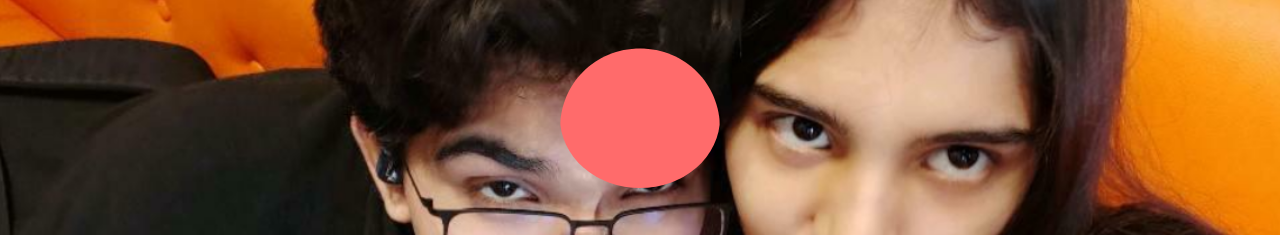
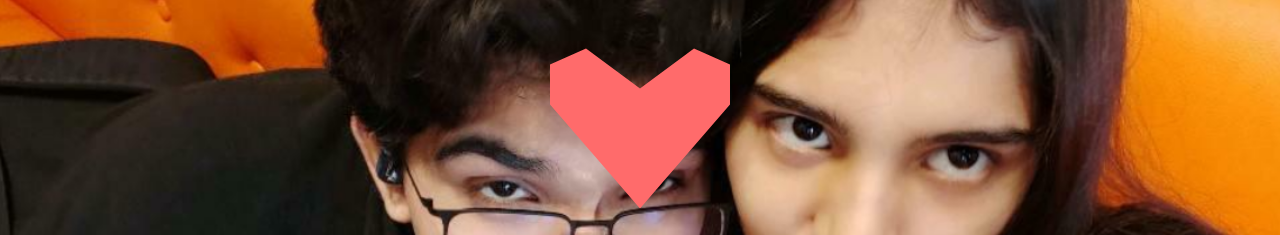
Before and after one commit to devans-hii/valentines, a plain HTML site: page index.html in a window 1280 px wide. Shown: the part 76-311 px from the top of the page. Drawn offline with Linux system fonts and the light colour scheme.

Commit message:
Update index.html

```diff
--- a/index.html
+++ b/index.html
@@ -28,18 +28,27 @@
 
     /* STRAIGHT HEART (NOT ROTATED) */
    .heart {
-      width: 160px;
-      height: 140px;
-      background: #ff6b6b;
+  width: 180px;
+  height: 160px;
   position: absolute;
   left: 50%;
   top: 30px;
   transform: translateX(-50%);
-      border-radius: 50% 50% 50% 50%;
-      clip-path: path("M 80 0 C 35 0 0 35 0 80 C 0 120 40 140 80 140 C 120 140 160 120 160 80 C 160 35 125 0 80 0 Z");
+  background: #ff6b6b;
+  clip-path: polygon(
+    50% 100%,
+    0% 35%,
+    0% 10%,
+    20% 0%,
+    50% 25%,
+    80% 0%,
+    100% 10%,
+    100% 35%
+  );
   transition: transform 0.6s ease;
   overflow: hidden;
 }
+
 
     .heart.open {
       transform: translateX(-50%) scale(1.05);
```
Lines whose indentation alone changed are shown as unchanged.
